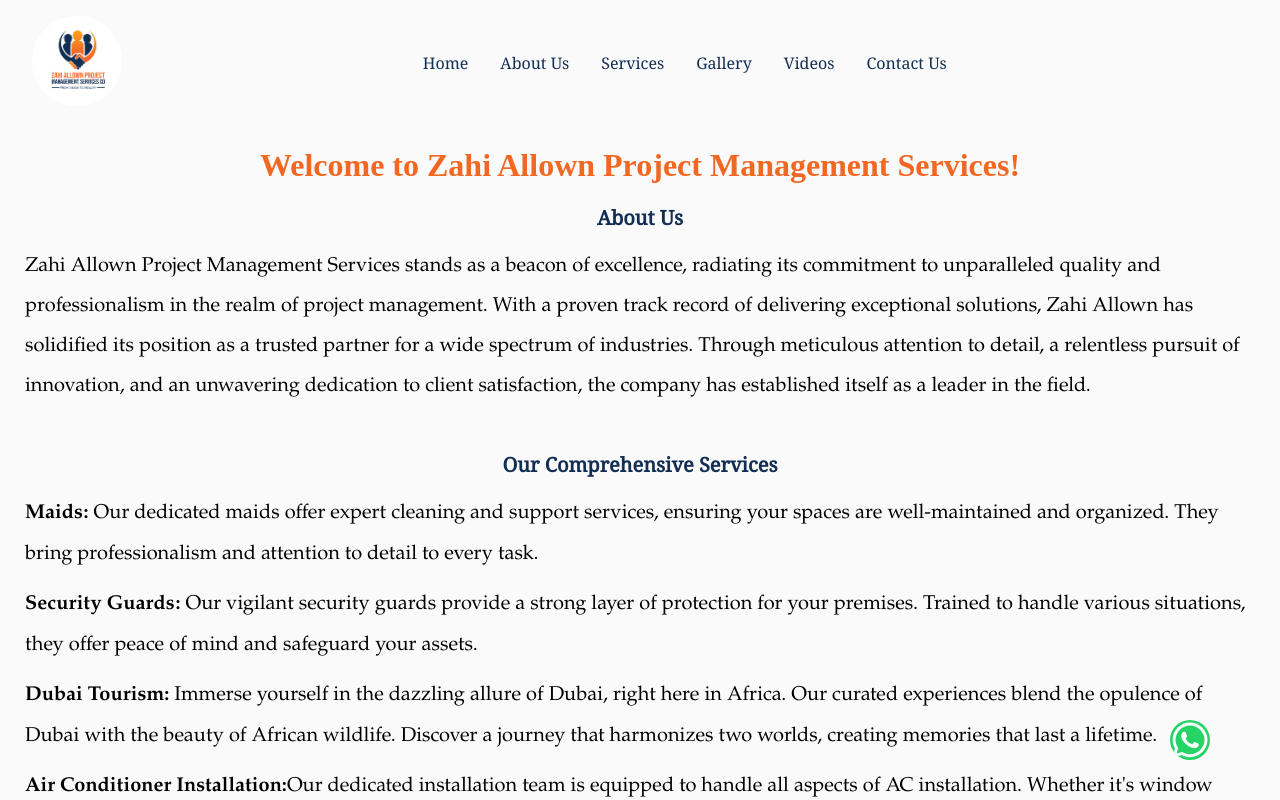
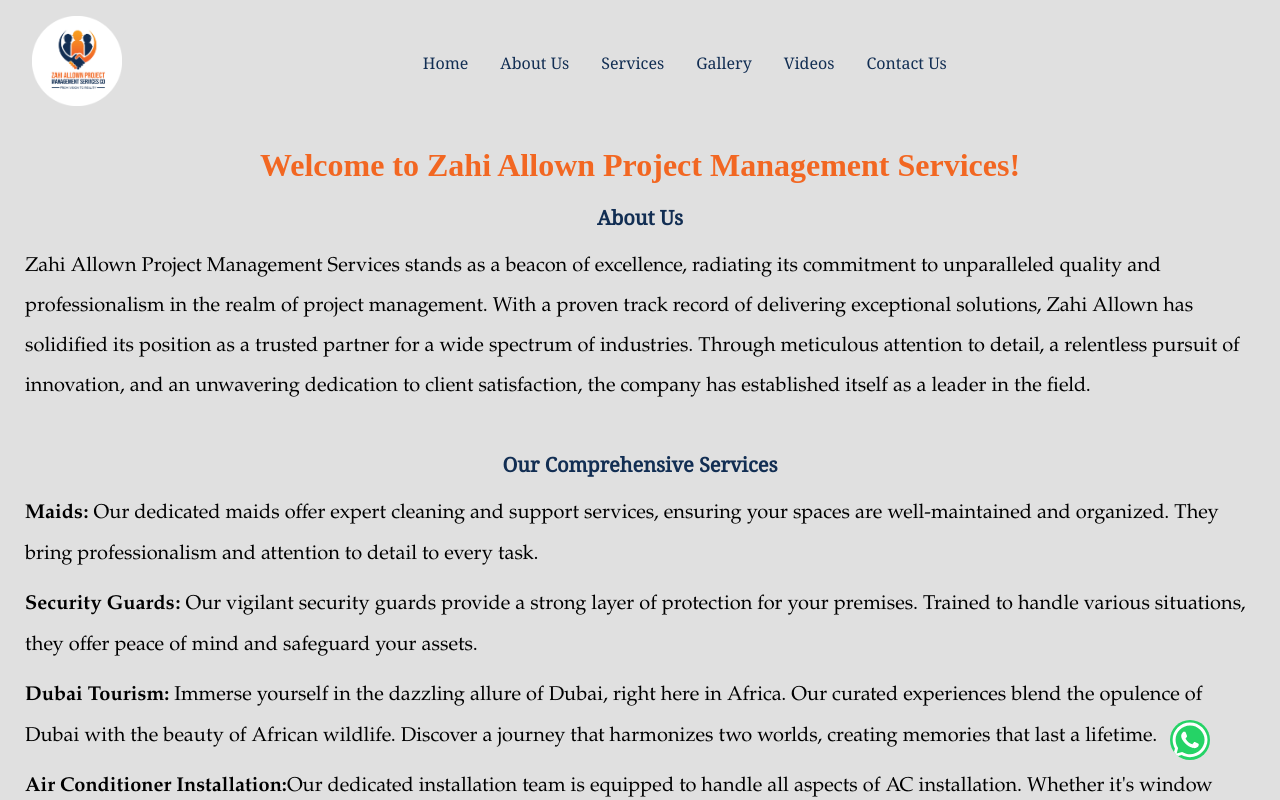
Before and after one commit to dkabagambe/zahiallownproject, a React (Create React App) app: page /about in a window 1280 px wide. Built offline with nearby package versions, Linux system fonts and the light colour scheme.

Commit message:
Welcome to Zahi Allown Project Management Services

```diff
--- a/src/App.css
+++ b/src/App.css
@@ -8,7 +8,7 @@
 html,
 body {
   text-align: center;
-  background-color: #fafafa;
+  background-color: #e0e0e0;
   padding: 0;
   margin: 0;
   color: #000000;
--- a/src/pages/Services.js
+++ b/src/pages/Services.js
@@ -1,10 +1,9 @@
 import React from "react";
 import Service from "../components/Service";
 import videoFile3 from "../img/VID-20230815-WA0024.mp4";
-import videoFile1 from "../img/home2.mp4";
 import videoFile2 from "../img/home1.mp4";
 import tour from "../img/hotel.jpg";
-
+import image2 from "../img/cleaners.jpg";
 const servicesData = [
   {
     serviceName: "Maids",
@@ -53,7 +52,7 @@
     serviceName: "Cleaners",
     description:
       "Maintain a clean and organized environment with our professional cleaning services. Our team of cleaners ensures that your spaces are spotless and hygienic, providing a comfortable and welcoming atmosphere for employees and visitors alike.",
-    videoUrl: videoFile1,
+    videoUrl: image2,
   },
   {
     serviceName: "Hotel Booking",
--- a/src/styles/About.css
+++ b/src/styles/About.css
@@ -1,12 +1,12 @@
 .aboutUsContainer {
   padding: 20px;
-  background-color: #fafafa;
   height: 100%;
   width: 100%;
   display: flex;
   flex-direction: column;
   align-items: center;
   justify-content: center;
+  background-color: #e0e0e0;
 }
 
 .content {
--- a/src/styles/Navbar.css
+++ b/src/styles/Navbar.css
@@ -5,7 +5,7 @@
   justify-content: space-between;
   align-items: center;
   padding: 1rem 2rem;
-  background-color: #fafafa;
+  background-color: #e0e0e0;
 }
 .App__navbar-logo {
   display: flex;
```
